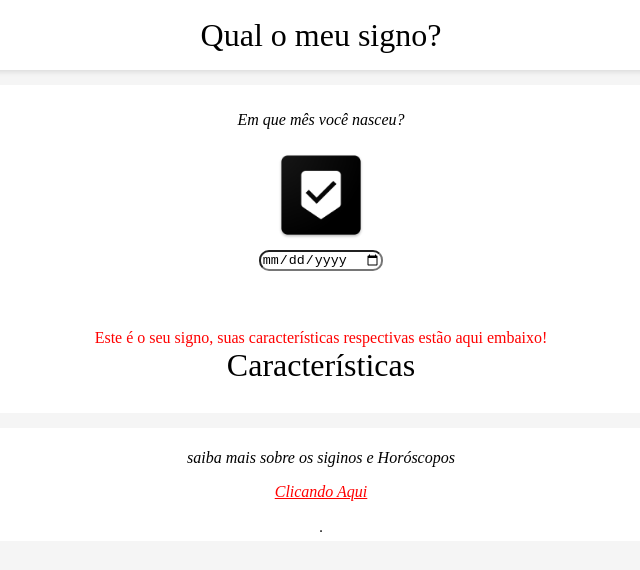
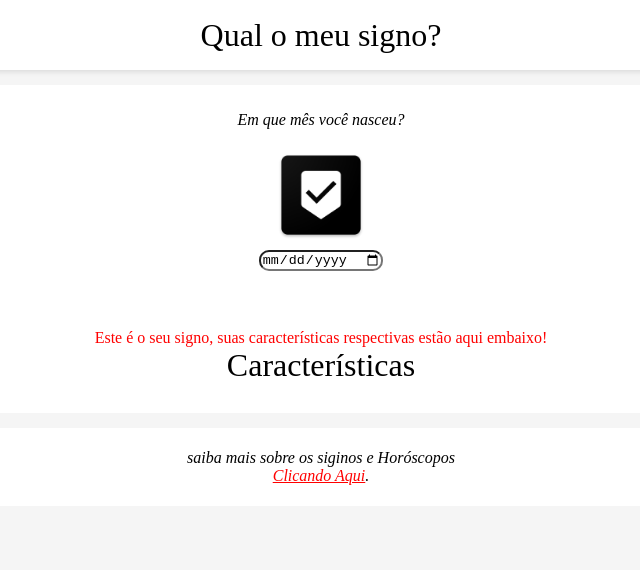
Before and after one commit to Izaque12345/What-is-my-sign-, a plain HTML site: page index.html in a window 1280 px wide. Shown: the whole page, without its empty margins (319-959 px from the left). Drawn offline with Linux system fonts and the light colour scheme; a script that the page names is missing.

Commit message:
Correção de erros

```diff
--- a/index.html
+++ b/index.html
@@ -38,7 +38,7 @@
   <center><div class="signo"><h1 id="signo-destaque" style="color: red;"></h1></div></center>
 
 
-  <div class="saiba-mais-2" id="saiba-mais-2"><p>saiba mais sobre os siginos e Horóscopos</p><a href="https://capricho.abril.com.br/horoscopo/"><p>Clicando Aqui</p></a>.</div>
+  <div class="saiba-mais-2" id="saiba-mais-2"><p>saiba mais sobre os siginos e Horóscopos <br> <a href="https://capricho.abril.com.br/horoscopo/">Clicando Aqui</a>.</p></div>
   <script src="config.js"></script>
 </body>
 </html>
```
